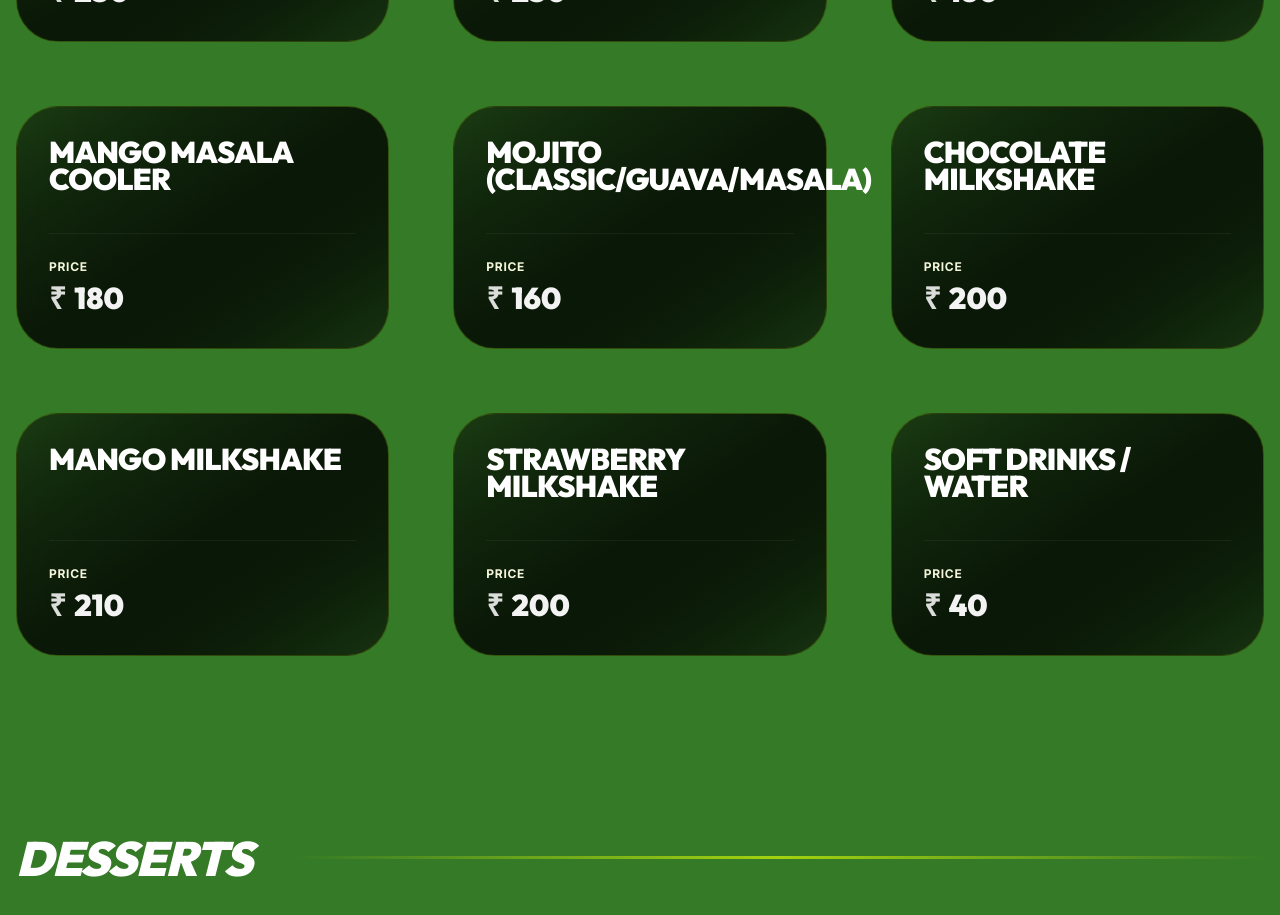
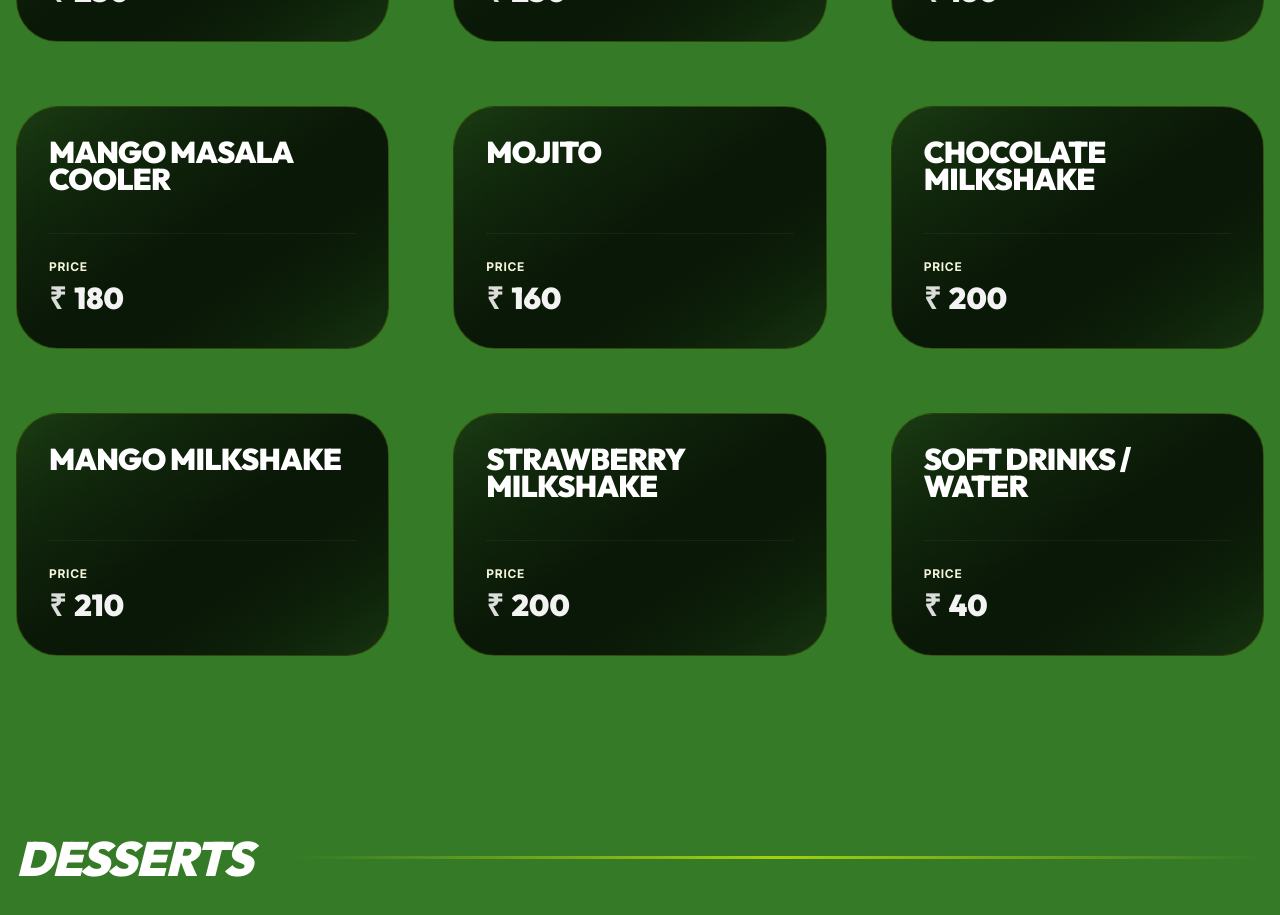
Before and after one commit to Manojkumar-30/Crustica-Pizza, a React (Vite) app: page /menu in a window 1280 px wide. Shown: the part 10360-11275 px from the top of the page. Built offline with nearby package versions, Linux system fonts and the light colour scheme.

Commit message:
new changes for test

```diff
--- a/src/components/Hero.tsx
+++ b/src/components/Hero.tsx
@@ -2,8 +2,7 @@ import { useState, useRef } from "react";
 import { Link } from "react-router-dom";
 import { motion, useScroll, useTransform } from "framer-motion";
 import { OrderModal } from "./OrderModal";
-import heroImage from "../Assets/Hero_Pizza (1) - Copy.png";
-import heroImage2 from "../Assets/Hero_Pizza (1).png";
+import heroImage2 from "../Assets/Hero_Pizza.png";
 
 
 export const Hero = () => {
--- a/src/data/menu.ts
+++ b/src/data/menu.ts
@@ -194,7 +194,7 @@ export const menuData: MenuCategory[] = [
       { name: "Ocean Latte", price: 250 },
       { name: "Bangalore Breeze", price: 180 },
       { name: "Mango Masala Cooler", price: 180 },
-      { name: "Mojito (Classic/Guava/Masala)", price: 160 },
+      { name: "Mojito", price: 160 },
       { name: "Chocolate Milkshake", price: 200 },
       { name: "Mango Milkshake", price: 210 },
       { name: "Strawberry Milkshake", price: 200 },
```
Also changed, not shown: 1 other file (tests, documents, lock files or other folders).
